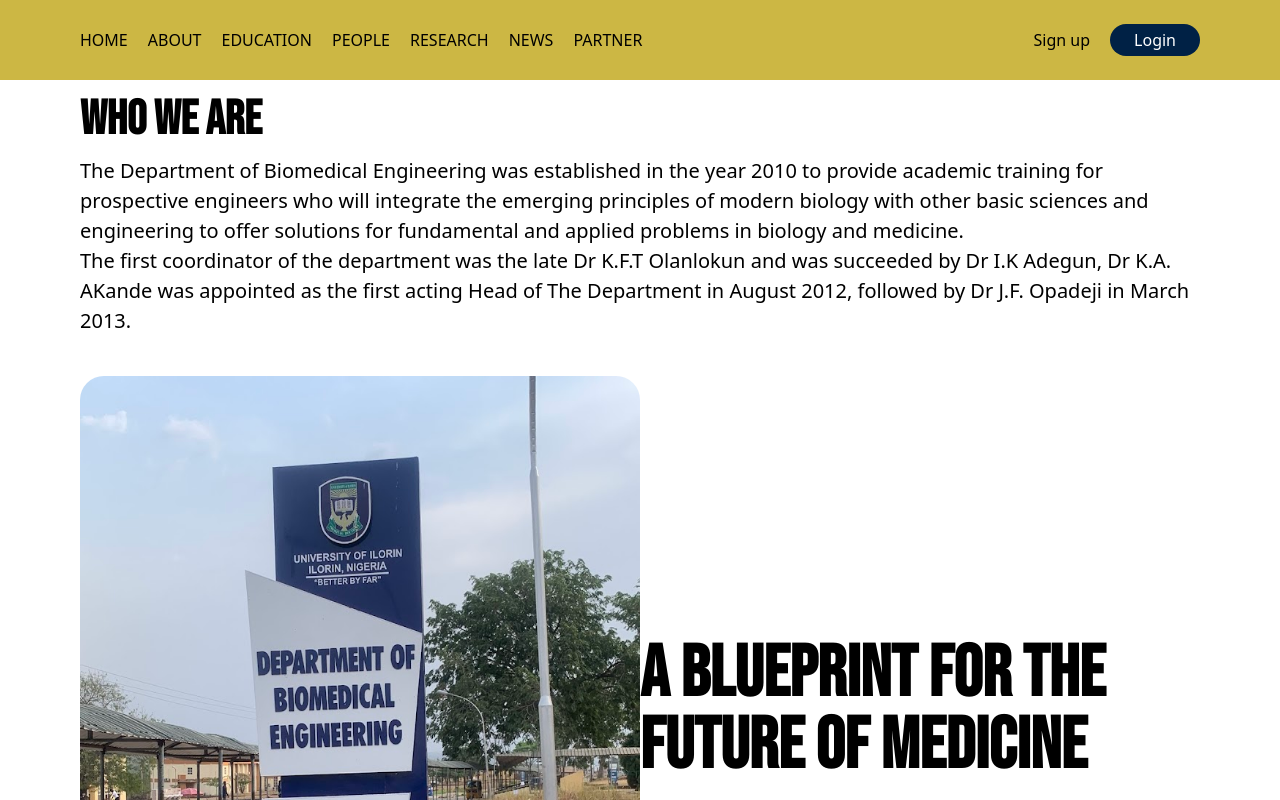
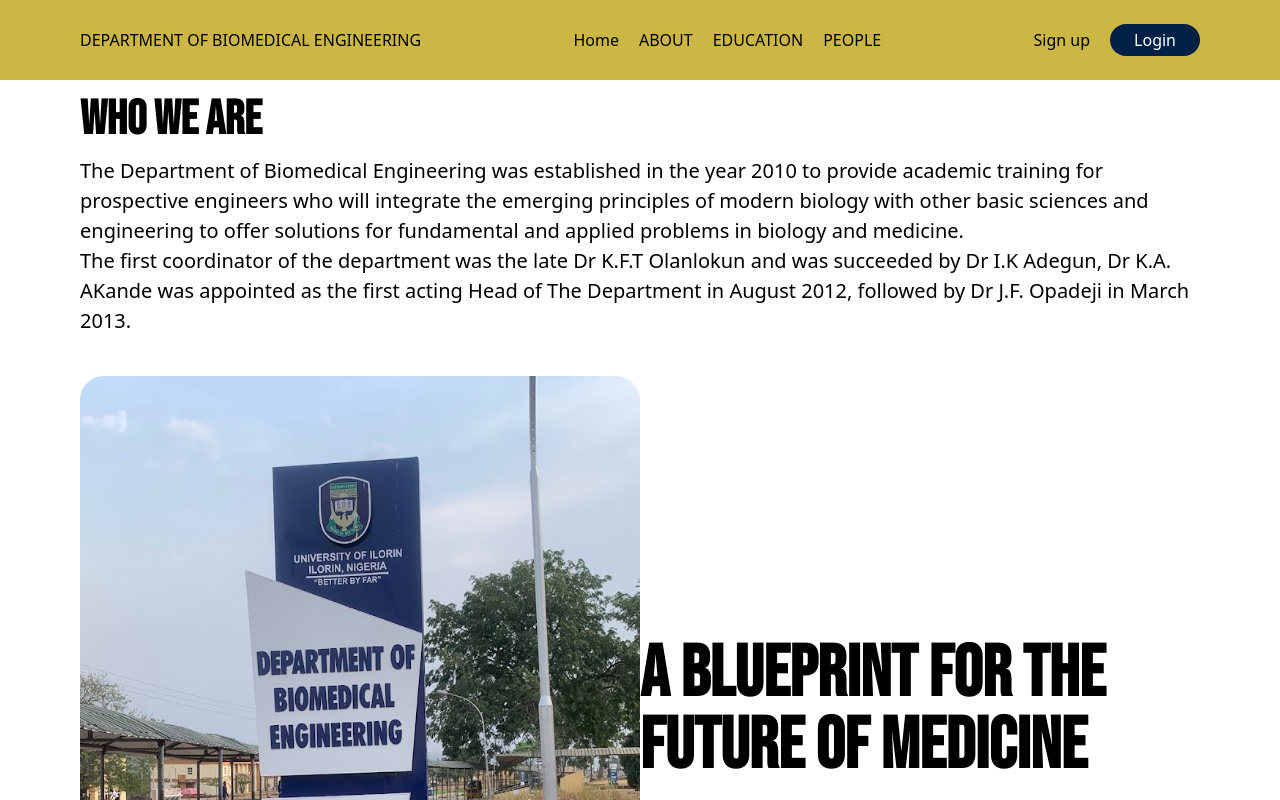
Before and after one commit to MayowaDeveloper2/unilorinbmewebsite, a Next.js app: page /about in a window 1280 px wide. Shown: the top 800 px of the page. Built offline with nearby package versions, Linux system fonts and the light colour scheme.

Commit message:
all task

```diff
--- a/package.json
+++ b/package.json
@@ -10,6 +10,10 @@
     "slicemachine": "start-slicemachine"
   },
   "dependencies": {
+    "@emotion/react": "^11.13.3",
+    "@emotion/styled": "^11.13.0",
+    "@mui/icons-material": "^5.16.7",
+    "@mui/material": "^5.16.7",
     "@prismicio/client": "^7.8.0",
     "@prismicio/next": "^1.6.0",
     "@prismicio/react": "^2.8.0",
--- a/src/app/landingpage/Navbar.tsx
+++ b/src/app/landingpage/Navbar.tsx
@@ -1,30 +1,64 @@
 'use client';
 
+import { useState } from "react";
+import Link from 'next/link';
+
+import DragHandleIcon from '@mui/icons-material/DragHandle';
+import { CloseRounded } from "@mui/icons-material";
+
+export default function Navabar () {
+
+    const [isOpen, setIsOpen] = useState(false);
+
+    const handleToggle = () => {
+        setIsOpen(!isOpen);
+    };
 
 
-import { CgMenuRound } from "react-icons/cg";
-
-export default function Navabar () {
     return (
         <>
-            <nav className="w-full fixed z-50 lg:h-[80px] h-[60px] bg-customeYellow flex items-center justify-between px-20">
+            <nav className="w-full fixed z-50 lg:h-[80px] h-[60px] bg-customeYellow flex items-center justify-between lg:px-20 px-10">
+                <div>
+                    <div> <Link href="/">DEPARTMENT OF BIOMEDICAL ENGINEERING</Link></div>
+                </div>
                 <ul className="hidden lg:flex lg:gap-5">
-                    <li>HOME</li>
-                    <li>ABOUT</li>
-                    <li>EDUCATION</li>
+                    <li>
+                        <Link href="/">Home</Link>
+                    </li>
+                    <li>
+                        <Link href="../about">ABOUT</Link>
+                    </li>
+                    <li>
+                        <Link href="../prospective-students/">EDUCATION</Link>
+                    </li>
                     <li>PEOPLE</li>
-                    <li>RESEARCH</li>
-                    <li>NEWS</li>
-                    <li>PARTNER</li>
                 </ul>
                 <div className="hidden lg:flex lg:h-[30px] items-center gap-5">
                     <div>Sign up</div>
                     <button className="bg-customBlue px-6 py-1 rounded-3xl justify-center items-center text-white ">Login</button>
                 </div>
-                <div className= "lg:hidden absolute right-0 px-10 ">
-                    <CgMenuRound className="text-white text-[50px]"/>
+                <div className="lg:hidden" onClick={handleToggle}>
+                    {isOpen ? <CloseRounded className="text-customPurple text-[20px]" /> : <DragHandleIcon className="text-customPurple text-4xl" />}
                 </div>
             </nav>
+            {isOpen && (
+                <div className="lg:hidden fixed top-12  bg-customeYellow w-full h-[screen] z-40 flex flex-col ">
+                    <ul className="flex flex-col  text-black gap-3 p-3 cursor-pointer ml-6">
+                        <li onClick={handleToggle}>HOME</li>
+                        <li onClick={handleToggle}>
+                            <Link href="../about">ABOUT</Link>
+                        </li>
+                        <li onClick={handleToggle}>
+                            <Link href="../prospective-students/">EDUCATION</Link>
+                        </li>
+                        <li onClick={handleToggle}>PEOPLE</li>
+                    </ul>
+                    <div className="flex flex-row p-3 gap-3 ml-6">
+                        <button onClick={handleToggle} className="border-2 text-customBlue font-bold cursor-pointer rounded-3xl border-customBlue px-3 py-1">Sign up</button>
+                        <button onClick={handleToggle} className="border-2 text-customBlue font-bold cursor-pointer rounded-3xl border-customBlue px-3 py-1">Log in</button>
+                    </div>
+                </div>
+            )}
         </>
     )
 }
```
Also changed, not shown: 1 other file (tests, documents, lock files or other folders).
